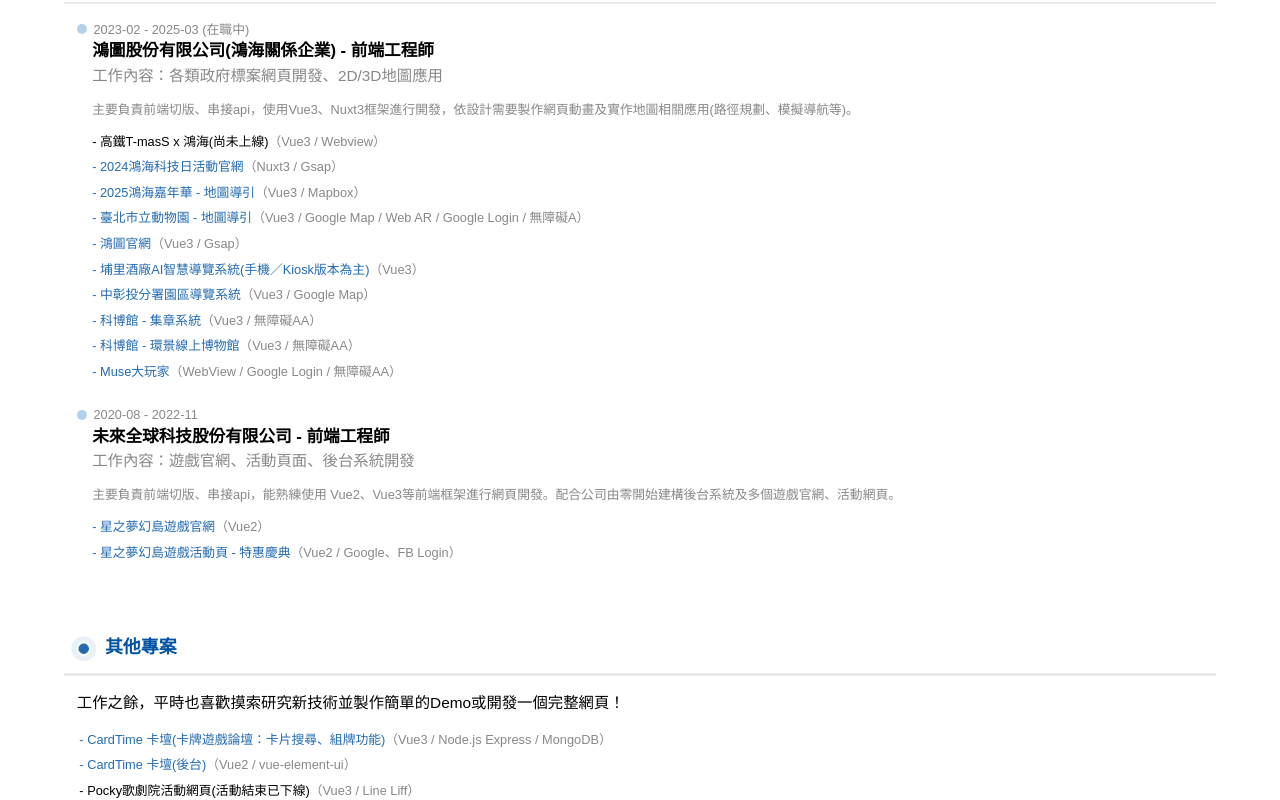
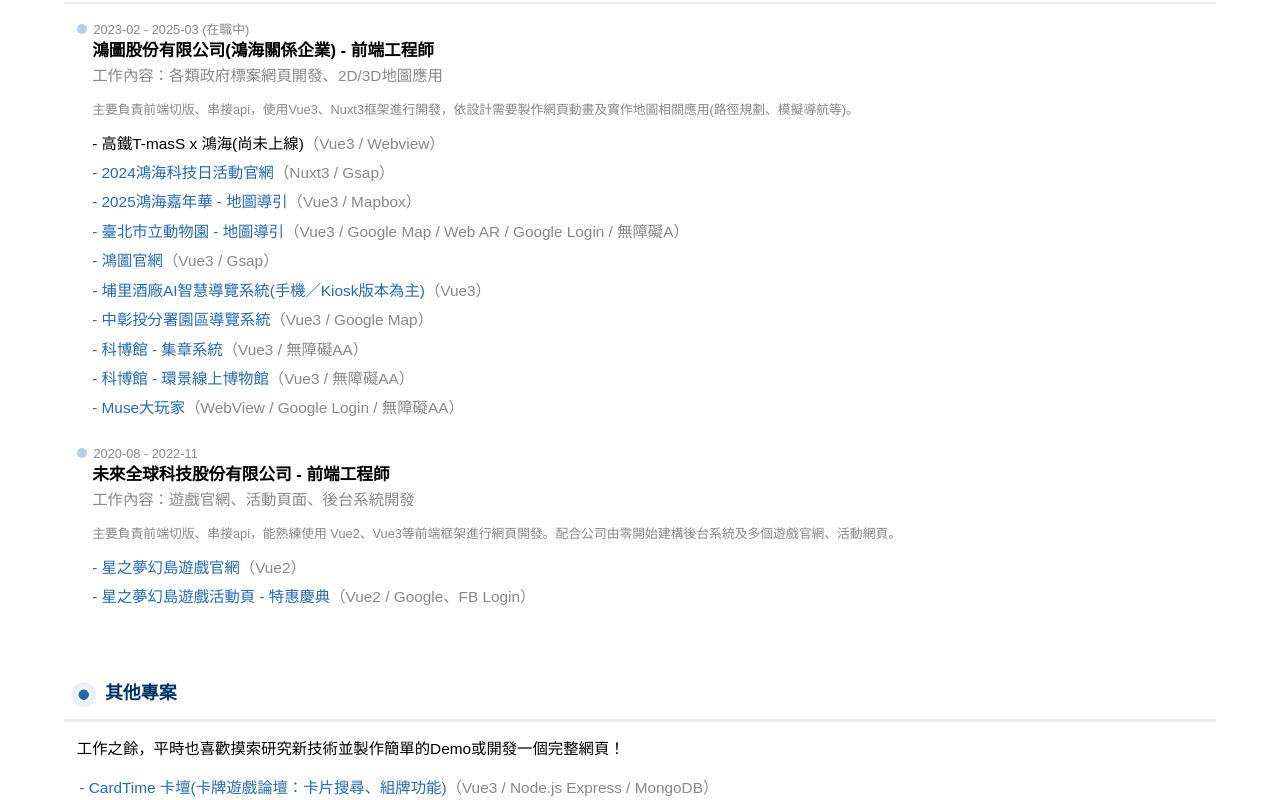
Before and after one commit to alex1234567639/Resume, a Vue app: page /home/ in a window 1280 px wide. Shown: the part 720-1520 px from the top of the page. Built offline with nearby package versions, Linux system fonts and the light colour scheme; a web font is replaced by a local one.

Commit message:
[modify]css調整

```diff
--- a/src/components/OtherProject.vue
+++ b/src/components/OtherProject.vue
@@ -37,7 +37,7 @@
     padding: 0.7vw 1vw;
   }
   & .project-list-item {
-    @apply text-[1vw] text-[#246bb0];
+    @apply text-[1.2vw] text-[#246bb0];
     margin: 0.5vw 1.2vw;
   }
 }
--- a/src/components/Title.vue
+++ b/src/components/Title.vue
@@ -13,7 +13,7 @@
 
 <style lang="scss" scoped>
 .title-container {
-  @apply flex items-center text-[#0052A3] font-semibold;
+  @apply flex items-center text-[#023365] font-semibold;
   font-size: 1.4vw;
   & img {
     margin: 0 0.2vw 0 0;
--- a/src/components/WorkExperience.vue
+++ b/src/components/WorkExperience.vue
@@ -62,7 +62,7 @@
       margin: 1vw 1.2vw;
     }
     & .website-item {
-      @apply text-[1vw] text-[#246bb0];
+      @apply text-[1.2vw] text-[#246bb0];
       margin: 0.5vw 1.2vw;
     }
   }
```
